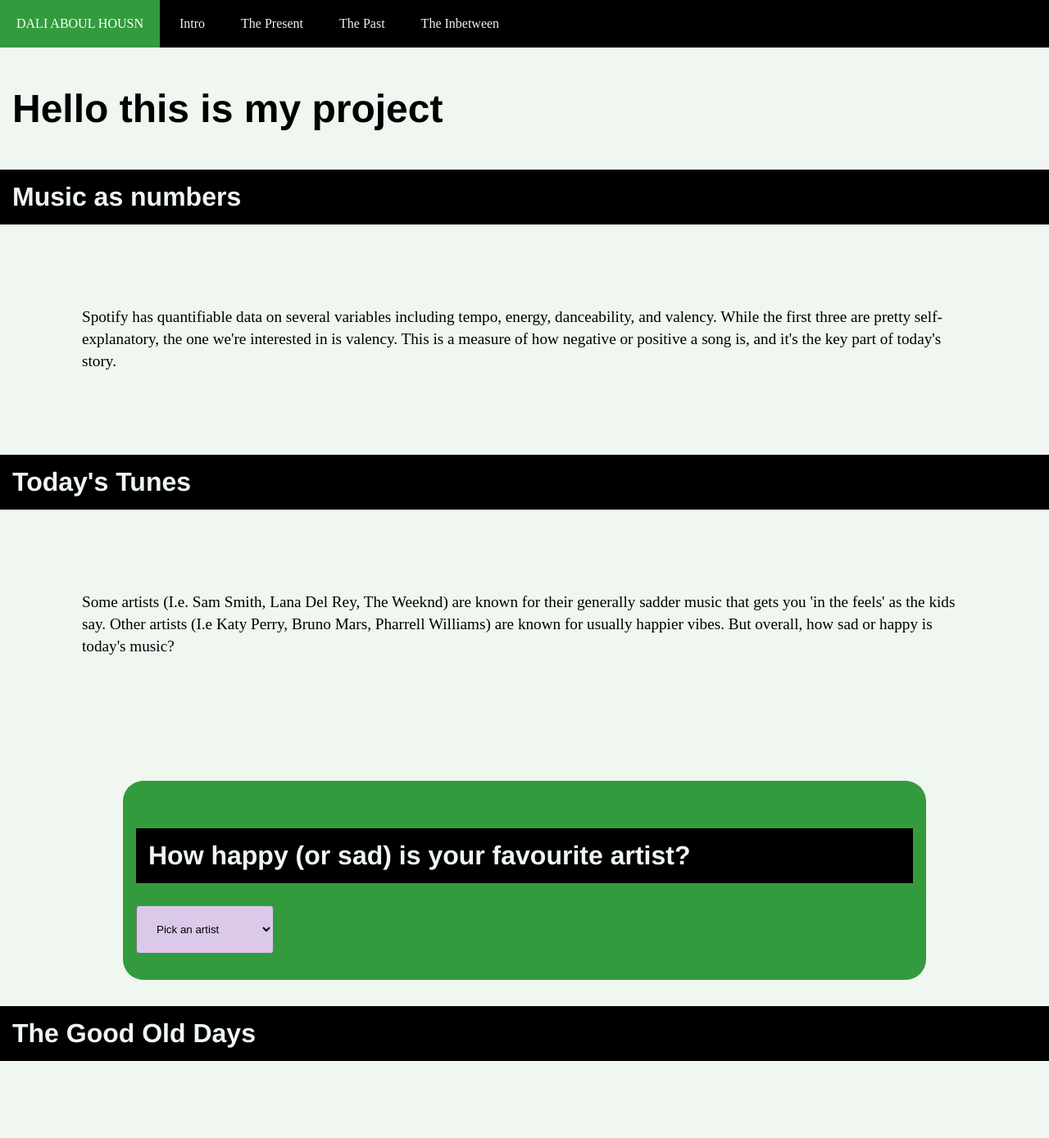
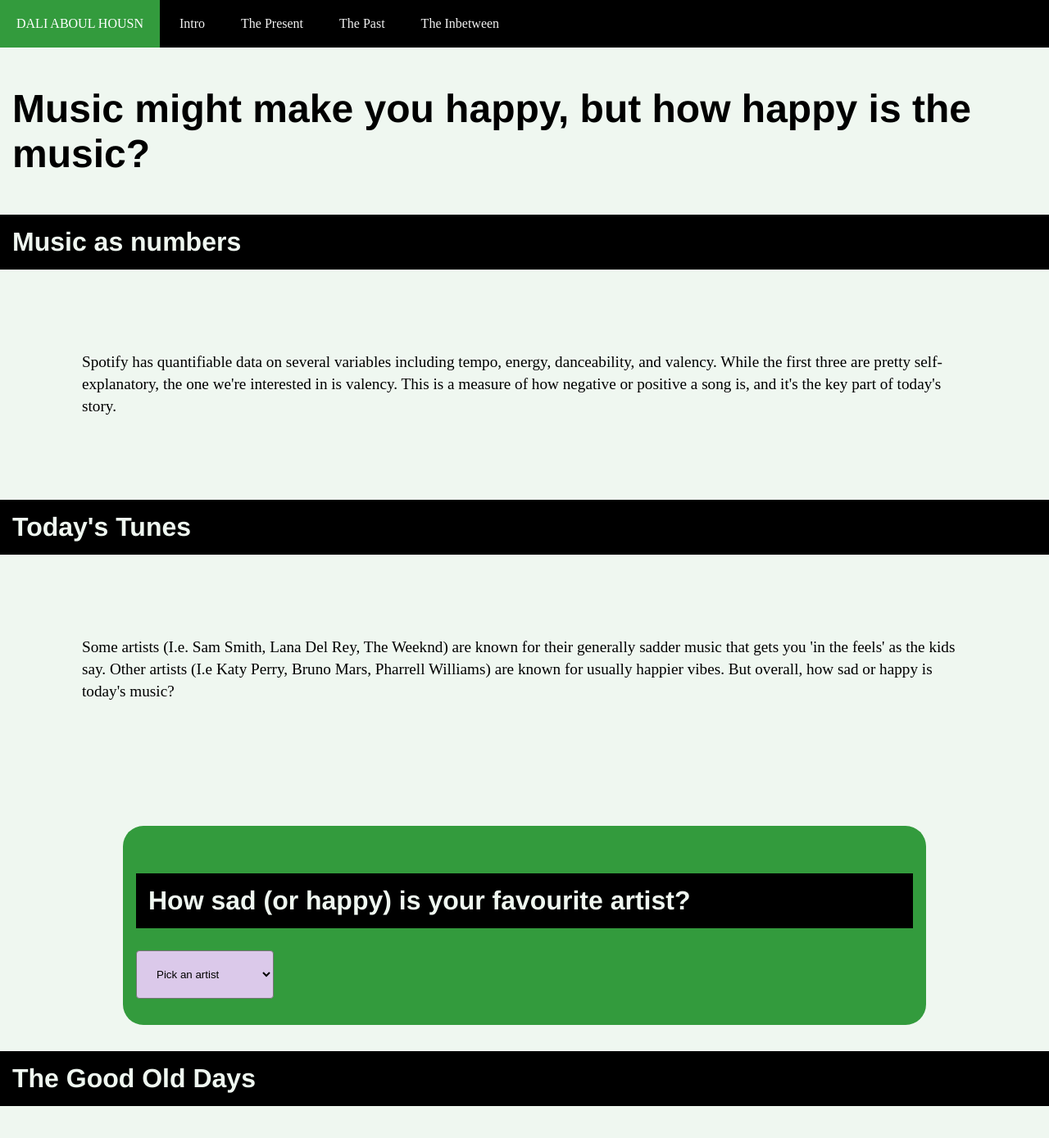
Before and after one commit to ah-dali/ah-dali.github.io, a Jekyll site: the page built from index.html, in a window 1280 px wide and 1400 px high. Shown: the top 1389 px of the window at 82% size. Built offline with Jekyll 4.4.1, drawn with Linux system fonts in a browser that asks for light colours.

Commit message:
Update index.html

```diff
--- a/index.html
+++ b/index.html
@@ -3,19 +3,19 @@ layout: default
 title: My Project
 ---
 <div class="blurb">
-	<h1>Hello this is my project</h1>
+	<h1>Music might make you happy, but how happy is the music?</h1>
 	<h2 id="intro">Music as numbers</h2>
 	<p>Spotify has quantifiable data on several variables including tempo, energy, danceability, and valency. While the first three are pretty self-explanatory, the one we're interested in is valency. This is a measure of how negative or positive a song is, and it's the key part of today's story. </a></p>
 	<h2 id="today">Today's Tunes</h2>
 	<p>Some artists (I.e. Sam Smith, Lana Del Rey, The Weeknd) are known for their generally sadder music that gets you 'in the feels' as the kids say. Other artists (I.e Katy Perry, Bruno Mars, Pharrell Williams) are known for usually happier vibes. But overall, how sad or happy is today's music? </a></p>
 	<div class="bs-component">
 		<div class="jumbotron">
-			<h2 id="box">How happy (or sad) is your favourite artist?</h2>
+			<h2 id="box">How sad (or happy) is your favourite artist?</h2>
 				<form method="" action="" name="myForm">
   					<select id="pickArtist" onchange="switchImage();">
 						<option value="0">Pick an artist</option>
-						<option value="https://github.com/ah-dali/ah-dali.github.io/blob/master/jpg/1ad.jpg">Adele</option>
-						<option value="https://github.com/ah-dali/ah-dali.github.io/blob/master/jpg/2bey.jpg">Beyonce</option>
+						<option value="1ad.jpg">Adele</option>
+						<option value="2bey.jpg">Beyonce</option>
 						<option value="3">Bruno Mars</option>
 						<option value="4">Camilla Cabello</option>
 						<option value="5">Cardi B</option>
```
